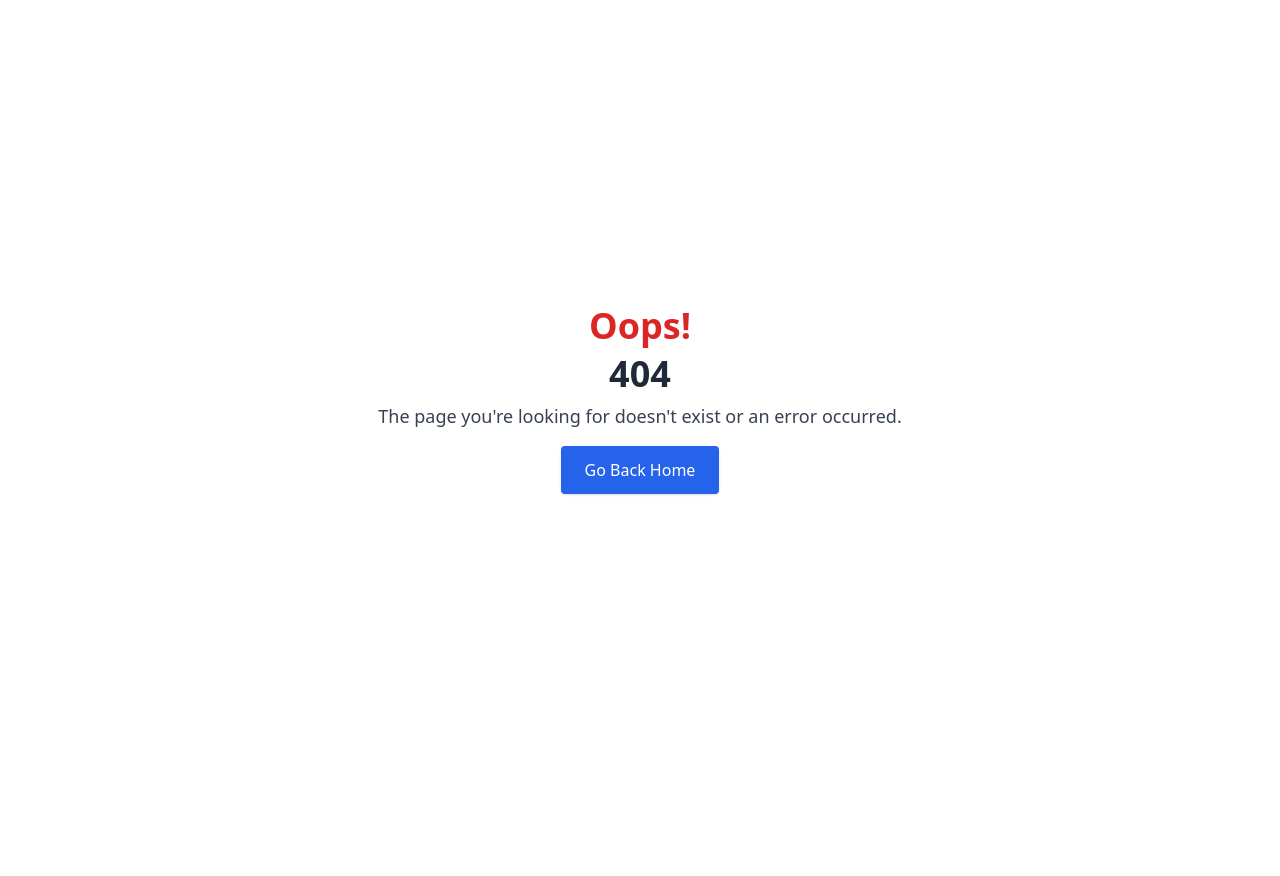
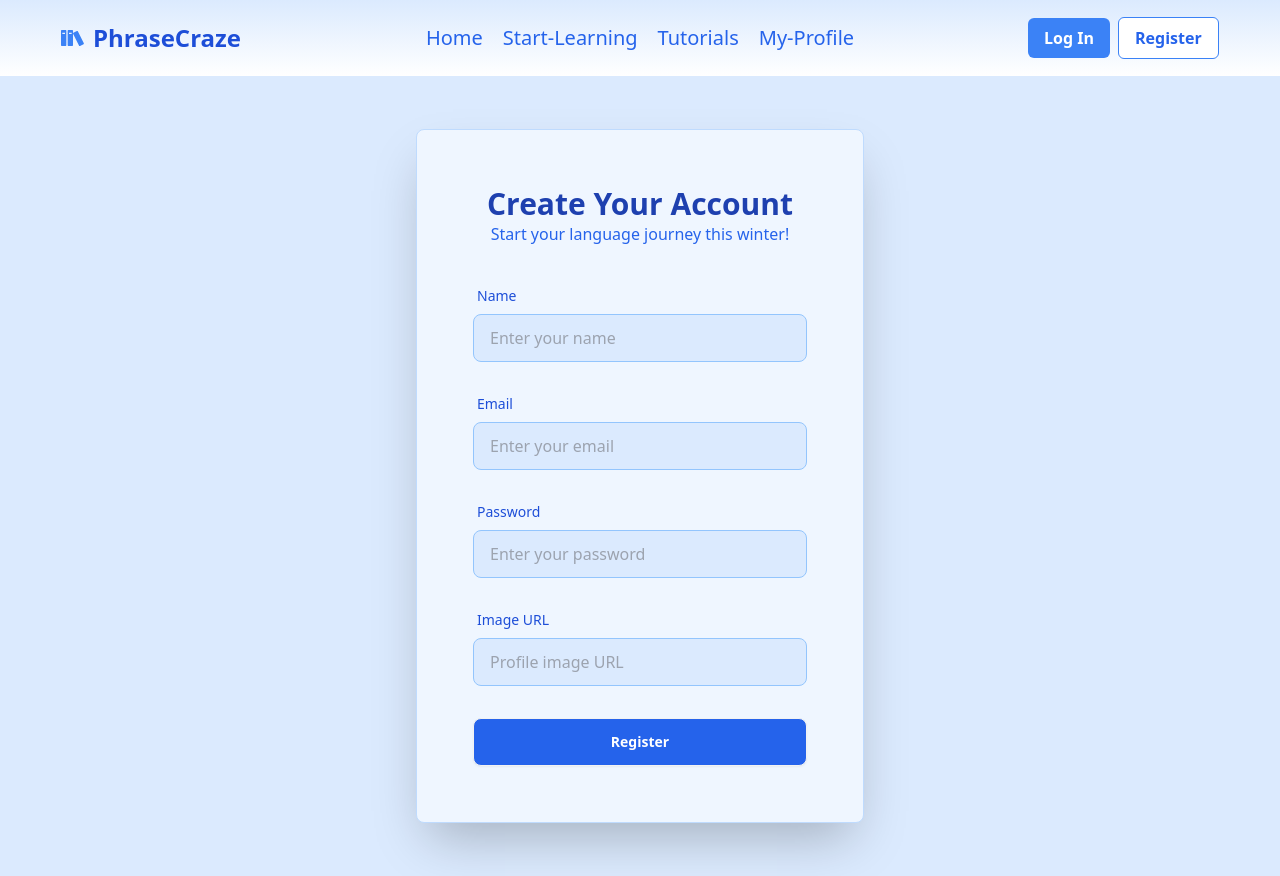
Before and after one commit to SudiptaRoy05/phrase-craze-client, a React (Vite) app: page /auth/register in a window 1280 px wide. Before the commit this address had no page. Before the commit the page ends 800 px from the top, so only its background shows below. Built offline with nearby package versions, Linux system fonts and the light colour scheme.

Commit message:
login and register pages design added

```diff
--- a/index.html
+++ b/index.html
@@ -4,7 +4,7 @@
     <meta charset="UTF-8" />
     <link rel="icon" type="image/svg+xml" href="/vite.svg" />
     <meta name="viewport" content="width=device-width, initial-scale=1.0" />
-    <title>Vite + React</title>
+    <title>PhraseCraze</title>
   </head>
   <body>
     <div id="root"></div>
--- /dev/null
+++ b/src/Components/AuthLayout/AuthLayout.jsx
@@ -0,0 +1,13 @@
+import { Outlet } from "react-router-dom";
+import Navbar from "../Navbar/Navbar";
+
+export default function AuthLayout() {
+  return (
+    <div>
+      <header>
+        <Navbar></Navbar>
+      </header>
+      <Outlet></Outlet>
+    </div>
+  )
+}
--- /dev/null
+++ b/src/Components/AuthLayout/Login/Login.jsx
@@ -0,0 +1,51 @@
+export default function Login() {
+  return (
+    <div className="flex justify-center items-center h-screen bg-blue-100">
+      <div className="card bg-blue-50 w-full max-w-md shrink-0 shadow-2xl border border-blue-200 rounded-lg p-6">
+        <form className="card-body">
+          <div className="text-center mb-6">
+            <h2 className="text-3xl font-bold text-blue-800">Welcome Back!</h2>
+            <p className="text-blue-600 text-base">
+              Warm up your language skills this winter!
+            </p>
+          </div>
+          <div className="form-control">
+            <label className="label">
+              <span className="label-text text-blue-700">Email</span>
+            </label>
+            <input
+              type="email"
+              placeholder="Enter your email"
+              className="input input-bordered bg-blue-100 border-blue-300 focus:ring-2 focus:ring-blue-500"
+              required
+            />
+          </div>
+          <div className="form-control mt-4">
+            <label className="label">
+              <span className="label-text text-blue-700">Password</span>
+            </label>
+            <input
+              type="password"
+              placeholder="Enter your password"
+              className="input input-bordered bg-blue-100 border-blue-300 focus:ring-2 focus:ring-blue-500"
+              required
+            />
+            <label className="label mt-1">
+              <a
+                href="#"
+                className="label-text-alt text-blue-500 link link-hover"
+              >
+                Forgot password?
+              </a>
+            </label>
+          </div>
+          <div className="form-control mt-6">
+            <button className="btn bg-blue-600 hover:bg-blue-700 text-white font-bold rounded-lg w-full py-3">
+              Login
+            </button>
+          </div>
+        </form>
+      </div>
+    </div>
+  );
+}
--- /dev/null
+++ b/src/Components/AuthLayout/Register/Register.jsx
@@ -0,0 +1,67 @@
+export default function Register() {
+  return (
+    <div className="flex justify-center items-center h-screen bg-blue-100">
+      <div className="card bg-blue-50 w-full max-w-md shrink-0 shadow-2xl border border-blue-200 rounded-lg p-6">
+        <form className="card-body">
+          <div className="text-center mb-6">
+            <h2 className="text-3xl font-bold text-blue-800">
+              Create Your Account
+            </h2>
+            <p className="text-blue-600 text-base">
+              Start your language journey this winter!
+            </p>
+          </div>
+          <div className="form-control">
+            <label className="label">
+              <span className="label-text text-blue-700">Name</span>
+            </label>
+            <input
+              type="text"
+              placeholder="Enter your name"
+              className="input input-bordered bg-blue-100 border-blue-300 focus:ring-2 focus:ring-blue-500"
+              required
+            />
+          </div>
+          <div className="form-control mt-4">
+            <label className="label">
+              <span className="label-text text-blue-700">Email</span>
+            </label>
+            <input
+              type="email"
+              placeholder="Enter your email"
+              className="input input-bordered bg-blue-100 border-blue-300 focus:ring-2 focus:ring-blue-500"
+              required
+            />
+          </div>
+          <div className="form-control mt-4">
+            <label className="label">
+              <span className="label-text text-blue-700">Password</span>
+            </label>
+            <input
+              type="password"
+              placeholder="Enter your password"
+              className="input input-bordered bg-blue-100 border-blue-300 focus:ring-2 focus:ring-blue-500"
+              required
+            />
+          </div>
+          <div className="form-control mt-4">
+            <label className="label">
+              <span className="label-text text-blue-700">Image URL</span>
+            </label>
+            <input
+              type="url"
+              placeholder="Profile image URL"
+              className="input input-bordered bg-blue-100 border-blue-300 focus:ring-2 focus:ring-blue-500"
+              required
+            />
+          </div>
+          <div className="form-control mt-6">
+            <button className="btn bg-blue-600 hover:bg-blue-700 text-white font-bold rounded-lg w-full py-3">
+              Register
+            </button>
+          </div>
+        </form>
+      </div>
+    </div>
+  );
+}
--- a/src/Components/Home/Home.jsx
+++ b/src/Components/Home/Home.jsx
@@ -6,15 +6,16 @@ import AboutUs from "../Aboutus/AboutUs";
 
 export default function Home() {
   return (
-    <div>
-      <nav>
-      <Navbar></Navbar>
+    <div className="min-h-screen flex flex-col bg-blue-100 text-blue-800">
+      <nav className="bg-blue-50 shadow-md border-b border-blue-200">
+        <Navbar></Navbar>
       </nav>
 
-      <main>
+      <main className="flex-grow bg-blue-50 p-6">
         <Outlet></Outlet>
       </main>
-      <footer>
+
+      <footer className="bg-blue-900 text-white text-center py-4">
         <Footer></Footer>
       </footer>
     </div>
--- a/src/Components/Navbar/Navbar.jsx
+++ b/src/Components/Navbar/Navbar.jsx
@@ -1,5 +1,5 @@
 import { ImBooks } from "react-icons/im";
-import { NavLink } from "react-router-dom";
+import { Link, NavLink } from "react-router-dom";
 import AOS from "aos";
 import "aos/dist/aos.css";
 import { useEffect } from "react";
@@ -62,12 +62,12 @@ export default function Navbar() {
 
         {/* Navbar End */}
         <div className="navbar-end gap-2 font-bold">
-          <button className="px-4 py-2 rounded-md bg-blue-500 text-white hover:bg-blue-600 transition">
-            Sign In
-          </button>
-          <button className="px-4 py-2 rounded-md bg-white text-blue-600 border border-blue-500 hover:bg-blue-500 hover:text-white transition">
-            Sign Up
-          </button>
+          <Link to='/auth/login' className="px-4 py-2 rounded-md bg-blue-500 text-white hover:bg-blue-600 transition">
+            Log In
+          </Link>
+          <Link to='/auth/register'  className="px-4 py-2 rounded-md bg-white text-blue-600 border border-blue-500 hover:bg-blue-500 hover:text-white transition">
+            Register
+          </Link>
         </div>
       </div>
 
```
Also changed, not shown: src/Routers/Router.jsx (+17 -0 lines).
